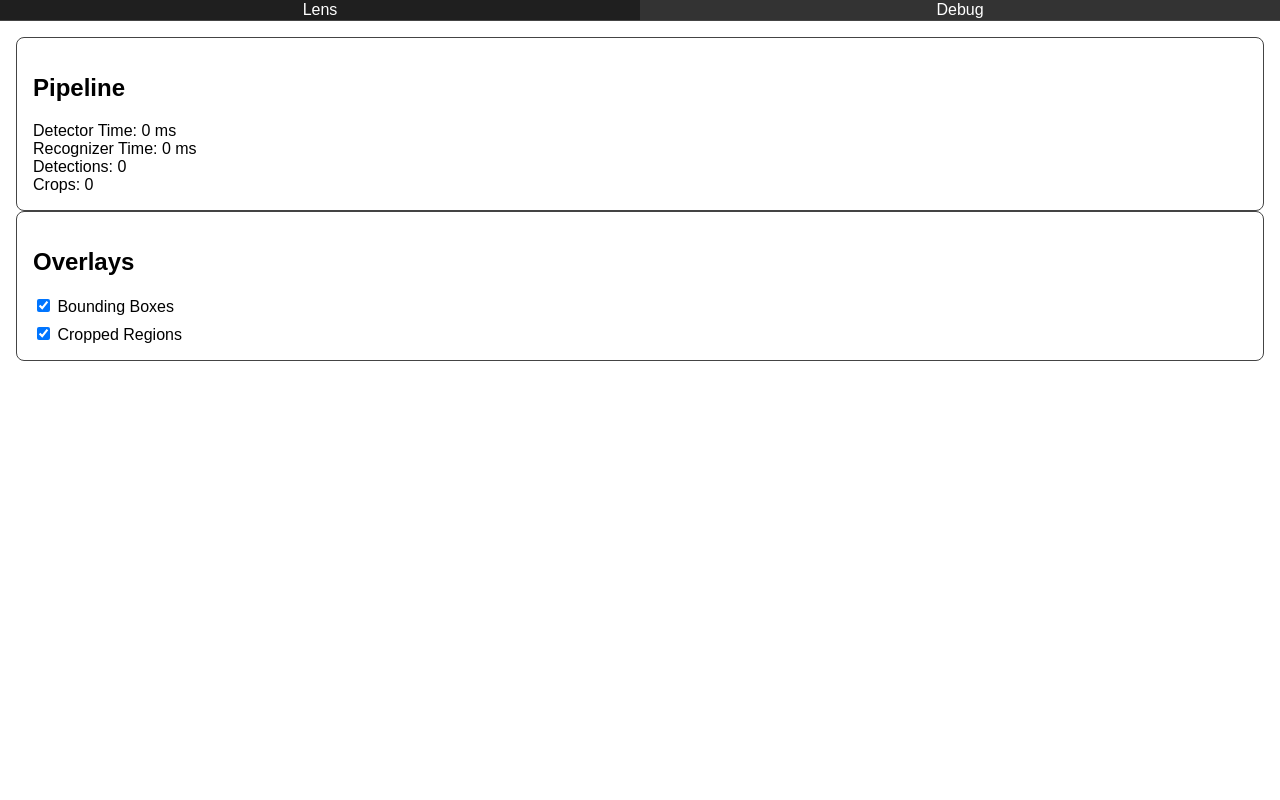
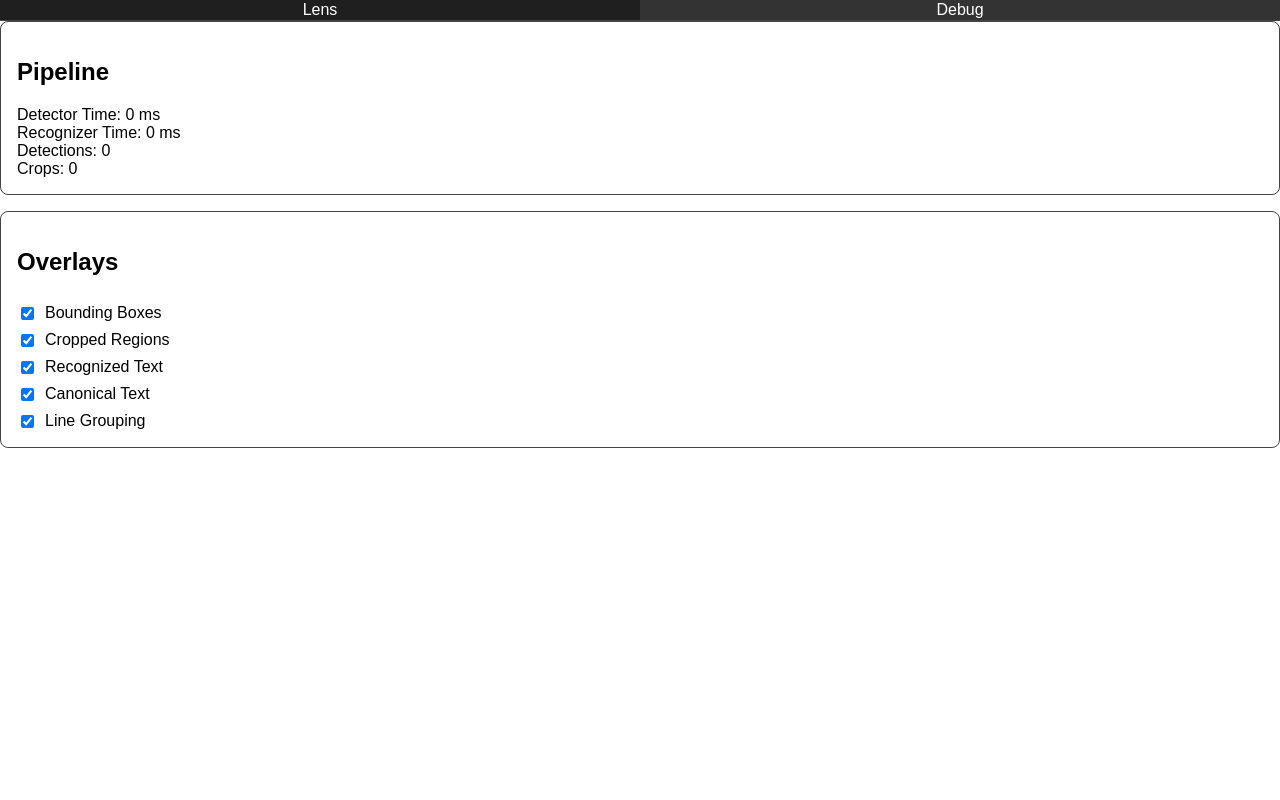
Before and after one commit to nitricx/LensClone-Frontend, an Angular app: page / in a window 1280 px wide. Both pictures are taken after a click on the button "Debug". Shown: the top 800 px of the page. Built offline with nearby package versions, Linux system fonts and the light colour scheme; no server answers.

Commit message:
debug panel dynamic properties updates

```diff
--- a/src/app/features/debug/debug-settings.ts
+++ b/src/app/features/debug/debug-settings.ts
@@ -3,4 +3,5 @@ export interface DebugSettings {
   croppedRegions: boolean;
   recognizedText: boolean;
   canonicalText: boolean;
+  lineGrouping: boolean;
 }
--- a/src/app/features/debug/debug.component.css
+++ b/src/app/features/debug/debug.component.css
@@ -1,63 +1,40 @@
-:host {
-  display: block;
-  width: 100%;
+.debug {
+  display: grid;
+  gap: 1rem;
 }
 
-.debug {
-  /* display: grid;
-
-  grid-template-columns: 320px 1fr;
-
-  grid-template-rows: auto auto 1fr; */
-
-  gap: 1rem;
-
-  width: 100%;
-  height: 100%;
-
-  padding: 1rem;
-
-  box-sizing: border-box;
-}
-
-.recognized,
-.stats,
-.crops,
-.controls {
+.panel {
   padding: 1rem;
   border: 1px solid #444;
   border-radius: 8px;
 }
 
-.controls label {
-  display: block;
-
-  margin-top: 0.5rem;
+.controls {
+  display: flex;
+  flex-direction: column;
+  gap: 0.5rem;
 }
 
-.viewer {
-  /* grid-column: 2;
-  grid-row: 1 / span 3; */
-
-  position: relative;
-
-  overflow: hidden;
+.controls label {
+  display: flex;
+  align-items: center;
+  gap: 0.5rem;
 }
 
-.viewer app-camera {
-  display: block;
-
-  width: 100%;
-  height: 100%;
+.crops {
+  display: flex;
+  flex-wrap: wrap;
+  gap: 1rem;
 }
 
-.viewer canvas {
-  position: absolute;
+.crops canvas {
+  border: 1px solid #666;
+}
 
-  inset: 0;
-
-  width: 100%;
-  height: 100%;
-
-  pointer-events: none;
+.recognized,
+.canonical,
+.line-grouping {
+  display: flex;
+  flex-direction: column;
+  gap: 0.25rem;
 }
--- a/src/app/features/debug/debug.component.html
+++ b/src/app/features/debug/debug.component.html
@@ -1,35 +1,36 @@
 <div class="debug">
-  <section class="stats">
+  <section class="panel stats">
     <h2>Pipeline</h2>
 
     <div>Detector Time: {{ pipeline.state().detector.processingTimeMs | number: '1.0-1' }} ms</div>
+
     <div>
-      Recognizer Time: {{ pipeline.state().detector.processingTimeMs | number: '1.0-1' }} ms
+      Recognizer Time:
+      {{ pipeline.state().detector.processingTimeMs | number: '1.0-1' }} ms
     </div>
+
     <div>Detections: {{ pipeline.state().detector.detections.length }}</div>
-    <div>Crops: {{ pipeline.state().detector.detections.filter((d) => d.crop).length }}</div>
+
+    <div>
+      Crops:
+      {{ pipeline.state().detector.detections.filter((d) => d.crop).length }}
+    </div>
   </section>
 
-  <section class="controls">
+  <section class="panel controls">
     <h2>Overlays</h2>
 
-    <label>
-      <input
-        type="checkbox"
-        [checked]="pipeline.debugSettings().boundingBoxes"
-        (change)="toggleBoundingBoxes()"
-      />
-      Bounding Boxes
-    </label>
+    @for (control of controls; track control.key) {
+      <label>
+        <input
+          type="checkbox"
+          [checked]="pipeline.debugSettings()[control.key]"
+          (change)="toggle(control.key)"
+        />
 
-    <label>
-      <input
-        type="checkbox"
-        [checked]="pipeline.debugSettings().croppedRegions"
-        (change)="toggleCroppedRegions()"
-      />
-      Cropped Regions
-    </label>
+        {{ control.label }}
+      </label>
+    }
   </section>
 
   <section class="viewer">
@@ -37,7 +38,7 @@
   </section>
 
   @if (pipeline.debugSettings().croppedRegions) {
-    <section class="crops">
+    <section class="panel crops">
       <h2>Cropped Regions</h2>
 
       @for (detection of pipeline.state().detector.detections; track $index) {
@@ -50,7 +51,7 @@
   }
 
   @if (pipeline.debugSettings().recognizedText) {
-    <section class="recognized">
+    <section class="panel recognized">
       <h2>Recognized Text</h2>
 
       @for (detection of pipeline.state().detector.detections; track $index) {
@@ -60,7 +61,7 @@
   }
 
   @if (pipeline.debugSettings().canonicalText) {
-    <section class="recognized">
+    <section class="panel canonical">
       <h2>Canonical Text</h2>
 
       @for (detection of pipeline.state().detector.detections; track $index) {
@@ -68,4 +69,14 @@
       }
     </section>
   }
+
+  @if (pipeline.debugSettings().lineGrouping) {
+    <section class="panel line-grouping">
+      <h2>Line Grouping</h2>
+
+      @for (detection of pipeline.state().detector.detections; track $index) {
+        <div>Line {{ $index + 1 }} ({{ detection.line?.id }} line.id)</div>
+      }
+    </section>
+  }
 </div>
--- a/src/app/features/debug/debug.component.ts
+++ b/src/app/features/debug/debug.component.ts
@@ -1,7 +1,15 @@
 import { Component, effect, ElementRef, viewChildren } from '@angular/core';
-import { PipelineService } from '../../services/pipeline/pipeline.service';
 import { DecimalPipe } from '@angular/common';
 import { LensComponent } from '../lens/lens.component';
+import { PipelineService } from '../../services/pipeline/pipeline.service';
+import { DebugSettings } from './debug-settings';
+
+type DebugSettingKey = keyof DebugSettings & string;
+
+interface DebugControl {
+  key: DebugSettingKey;
+  label: string;
+}
 
 @Component({
   selector: 'app-debug',
@@ -12,19 +20,29 @@ import { LensComponent } from '../lens/lens.component';
 export class DebugComponent {
   private readonly cropCanvases = viewChildren<ElementRef<HTMLCanvasElement>>('cropCanvas');
 
+  readonly controls: DebugControl[] = [
+    { key: 'boundingBoxes', label: 'Bounding Boxes' },
+    { key: 'croppedRegions', label: 'Cropped Regions' },
+    { key: 'recognizedText', label: 'Recognized Text' },
+    { key: 'canonicalText', label: 'Canonical Text' },
+    { key: 'lineGrouping', label: 'Line Grouping' },
+  ];
+
   constructor(readonly pipeline: PipelineService) {
     effect(() => {
       const detections = this.pipeline.state().detector.detections;
       const canvases = this.cropCanvases();
 
-      detections.forEach((detection, i) => {
+      let canvasIndex = 0;
+
+      for (const detection of detections) {
         if (!detection.crop) {
-          return;
+          continue;
         }
 
-        const canvas = canvases[i]?.nativeElement;
+        const canvas = canvases[canvasIndex++]?.nativeElement;
         if (!canvas) {
-          return;
+          continue;
         }
 
         canvas.width = detection.crop.width;
@@ -32,27 +50,18 @@ export class DebugComponent {
 
         const ctx = canvas.getContext('2d');
         if (!ctx) {
-          return;
+          continue;
         }
 
         ctx.putImageData(detection.crop, 0, 0);
-      });
+      }
     });
   }
 
-  toggleBoundingBoxes(): void {
+  toggle(setting: DebugSettingKey): void {
     this.pipeline.debugSettings.update((settings) => ({
       ...settings,
-
-      boundingBoxes: !settings.boundingBoxes,
-    }));
-  }
-
-  toggleCroppedRegions(): void {
-    this.pipeline.debugSettings.update((settings) => ({
-      ...settings,
-
-      croppedRegions: !settings.croppedRegions,
+      [setting]: !settings[setting],
     }));
   }
 }
```
